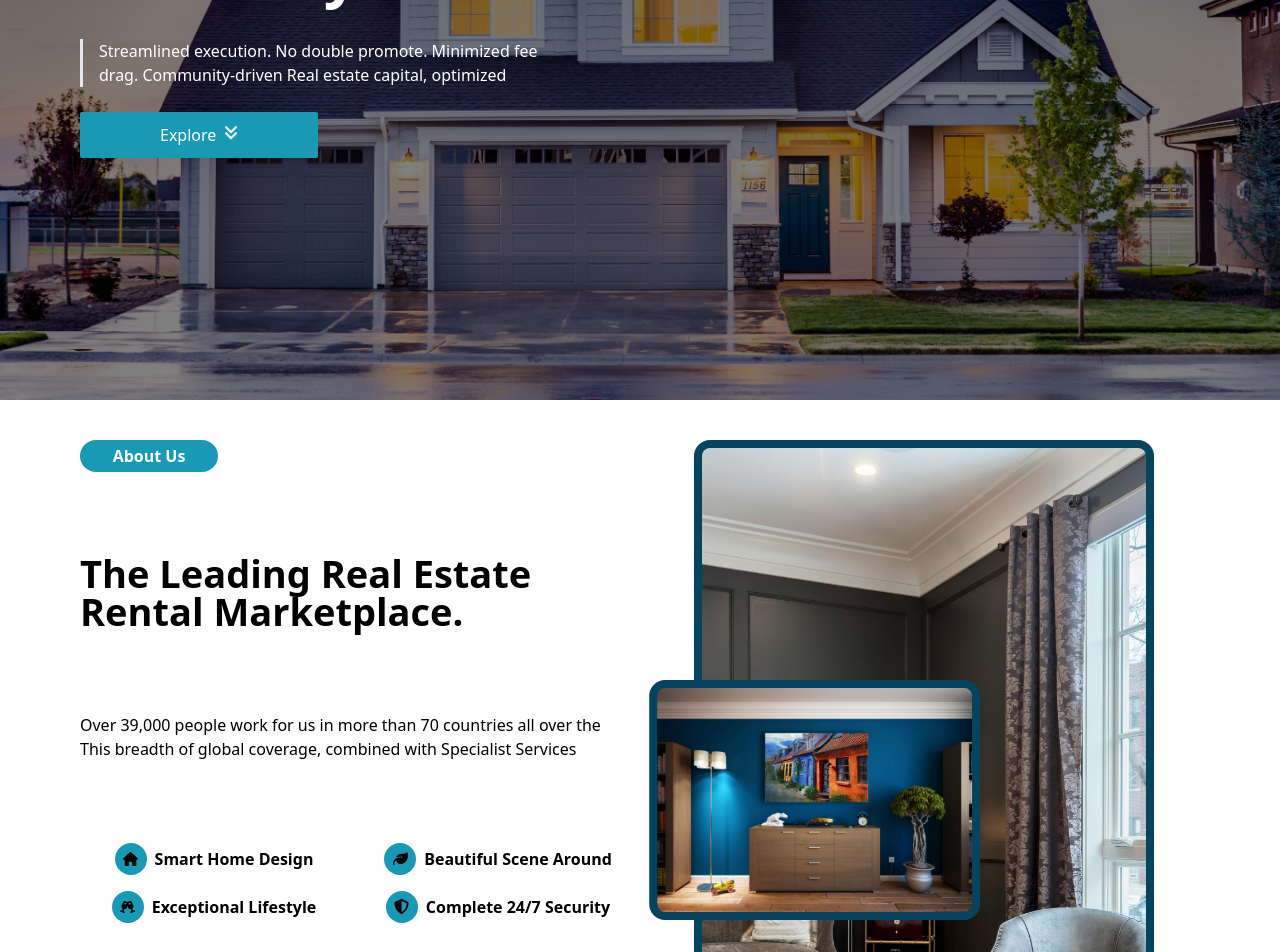
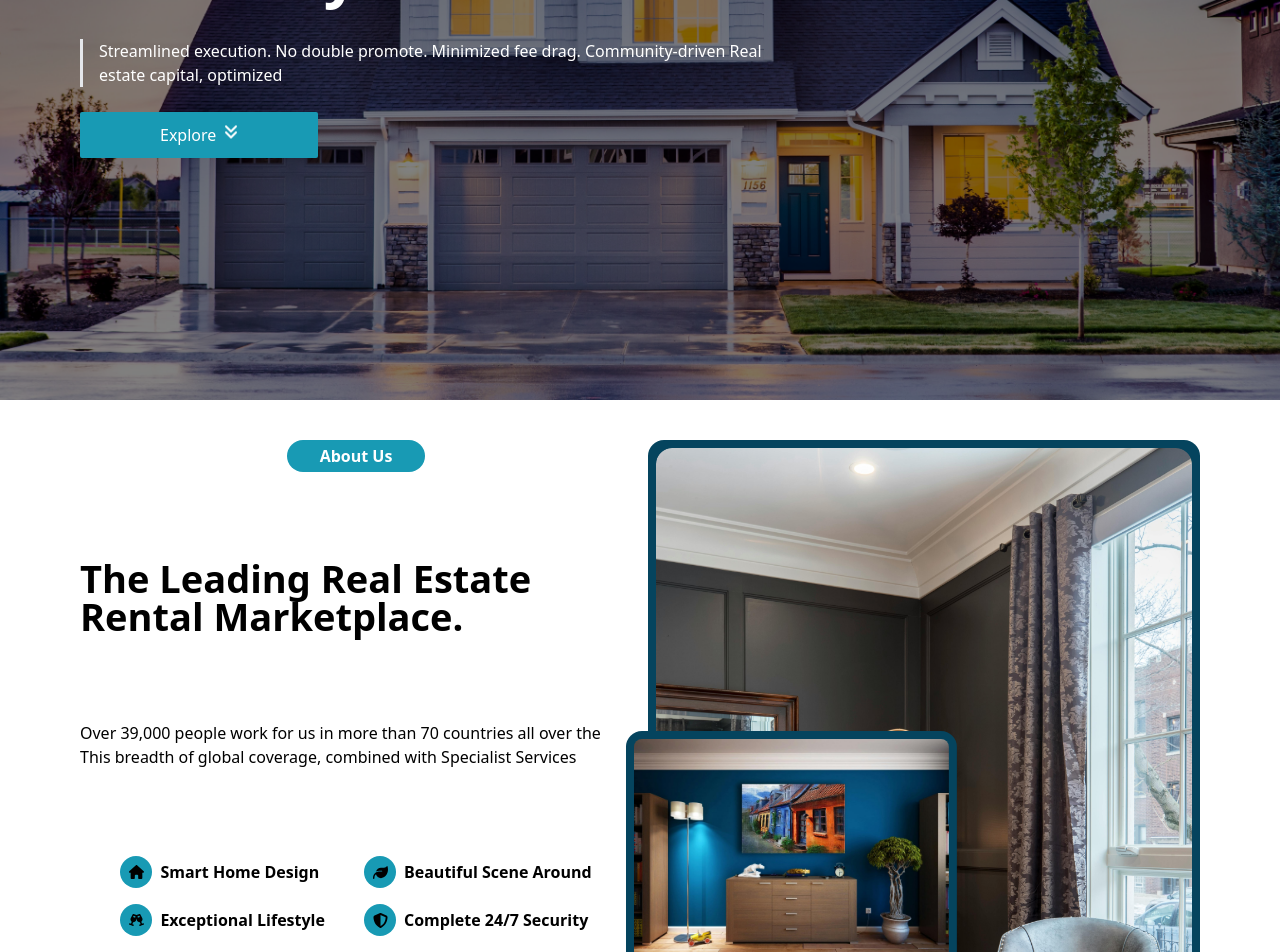
Before and after one commit to wajid-shaikh/WashRealEstate, a React (Vite) app in the folder client/: page / in a window 1280 px wide. Shown: the part 400-1352 px from the top of the page. Built offline with nearby package versions, Linux system fonts and the light colour scheme.

Commit message:
compatibility updated

```diff
--- a/client/src/Components/AboutUs.jsx
+++ b/client/src/Components/AboutUs.jsx
@@ -7,7 +7,7 @@ const AboutUs = () => {
   return (
     <>
       <div className="grid grid-cols-1 md:grid-cols-2 lg:grid-cols-2 xl:grid-cols-2 gap-4 w-full h-4/5 relative">
-        <div className=" h-screen grid grid-cols-1 font-sans content-between">
+        <div className=" grid grid-cols-1 gap-y-10 font-sans content-between justify-items-center">
           <div className=" font-semibold text-base w-1/2 md:w-1/4 lg:w-1/4 xl:w-1/4 py-1 rounded-2xl bg-[#189AB4] text-center text-white">
             {AboutSection.aboutUs}
           </div>
@@ -15,7 +15,7 @@ const AboutUs = () => {
             {AboutSection.aboutUsHeading}
           </div>
           <div className="">{AboutSection.aboutUsDescription}</div>
-          <div className="grid grid-cols-2 gap-4 justify-items-center">
+          <div className="grid grid-cols-1 md:grid-cols-2 lg:grid-cols-2 xl:grid-cols-2 gap-4 ">
             {AboutSection.aboutUsIconHeading.map((item) => (
               <div className=" flex items-center" key={item.id}>
                 <div className=" bg-[#189AB4] h-8 w-8 rounded-full flex justify-center items-center">
@@ -38,33 +38,36 @@ const AboutUs = () => {
             {/* </Link> */}
           </div>
         </div>
-        <div className=" h-screen">
-          <div className="bg-[#05445E] rounded-2xl relative">
-            <img
-              src={AboutSection.bgImage1}
-              className=" p-2 w-5/6 object-cover rounded-2xl bg-[#05445E] transition-all ease-in-out duration-300 hover:bg-[#E66912] "
-              alt=""
-              style={{
-                height: "100vh",
-                overflow: "hidden",
-                position: "absolute",
-                top: "50%",
-                left: "50%",
-                transform: "translate(-50%, 0)",
-              }}
-            />
+        <div className="">
+          <div className="bg-[#05445E] rounded-2xl relative p-2 ">
+            <div className="overflow-hidden inline-block w-full rounded-2xl">
+              <img
+                src={AboutSection.bgImage1}
+                className="  w-full object-cover rounded-2xl bg-[#05445E] transition-all ease-in-out duration-300 hover:bg-[#E66912] md:h-[100vh] lg:h-[100vh] xl:h-[100vh] hover:scale-125 "
+                alt=""
+                // style={{
+                //   height: "100vh",
+                //   overflow: "hidden",
+                //   position: "absolute",
+                //   top: "50%",
+                //   left: "50%",
+                //   transform: "translate(-50%, 0)",
+                // }}
+              />
+            </div>
             <img
               src={AboutSection.bgImage2}
-              className=" p-2 w-3/5 object-cover rounded-2xl bg-[#05445E] transition-all ease-in-out duration-300 hover:bg-[#E66912]"
+              className=" p-2 w-3/5 object-cover rounded-2xl bg-[#05445E] transition-all ease-in-out duration-300 hover:bg-[#E66912] md:h-[30vh] lg:h-[30vh] xl:h-[30vh]  overflow-hidden absolute top-[50%] left-[50%] transform -translate-x-[90%]
+              -translate-y-[50%] md:-translate-x-[90%] lg:-translate-x-[90%] xl:-translate-x-[90%] md:-translate-y-[50%] lg:-translate-y-[50%] xl:-translate-y-[50%]"
               alt=""
-              style={{
-                height: "30vh",
-                overflow: "hidden",
-                position: "absolute",
-                top: "50%",
-                left: "50%",
-                transform: "translate(-83%, 100%)",
-              }}
+              // style={{
+              //   height: "30vh",
+              //   overflow: "hidden",
+              //   position: "absolute",
+              //   top: "50%",
+              //   left: "50%",
+              //   transform: "translate(-83%, 100%)",
+              // }}
             />
           </div>
         </div>
--- a/client/src/Components/Aminities.jsx
+++ b/client/src/Components/Aminities.jsx
@@ -4,24 +4,24 @@ import { OurAminitiesSection } from "../Constants";
 const Aminities = () => {
   return (
     <>
-      <div className=" h-screen grid grid-cols-1 content-between justify-items-center font-sans mx-20">
+      <div className=" grid grid-cols-1 gap-y-10 content-between justify-items-center font-sans mx-5 md:mx-20 lg:mx-20 xl:mx-20">
         <div className=" font-semibold text-base w-32 py-1 px-3 rounded-2xl bg-[#05445E] text-center text-white">
           {OurAminitiesSection.ourAminities}
         </div>
         <div className="font-extrabold text-[45px] text-[#05445E]">
           {OurAminitiesSection.ourAminitiesHeading}
         </div>
-        <div className=" grid grid-cols-4 gap-x-4 gap-y-7">
+        <div className=" grid grid-cols-2 md:grid-cols-4  lg:grid-cols-4 xl:grid-cols-4 gap-x-4 gap-y-7 md:gap-x-10 lg:gap-x-10 xl:gap-x-10 md:gap-y-12 lg:gap-y-12 xl:gap-y-12">
           {OurAminitiesSection.ourAminitiesIconHeading.map((item) => (
             <div
-              className=" grid grid-cols-1 justify-items-center bg-white hover:bg-[#05445E] hover:text-white pt-6 px-1 h-52 rounded-2xl shadow-2xl transition-all ease-in-out duration-300"
+              className=" grid grid-cols-1 justify-items-center bg-white hover:bg-[#05445E] hover:text-white pt-6 px-1  rounded-2xl shadow-2xl transition-all ease-in-out duration-300 h-44 md:h-52 lg:h-52 xl:h-52  w-44 md:w-52 lg:w-52 xl:w-52"
               key={item.id}
               style={{ position: "relative" }}
             >
               <div className=" bg-white h-24 w-24 rounded-full flex justify-center items-center shadow-2xl">
                 <img src={item.icon} alt="" width={35} />
               </div>
-              <div className=" font-bold text-2xl px-12 pb-6">
+              <div className=" font-bold  px-2 md:text-2xl  lg:text-2xl xl:text-2xl pb-6">
                 {item.textName}
               </div>
 
--- a/client/src/Components/Home.jsx
+++ b/client/src/Components/Home.jsx
@@ -38,22 +38,21 @@ const Home = () => {
           style={containerStyle}
           className={`bg-cover bg-no-repeat bg-bottom filter brightness-50 w-full absolute top-0 -z-[1] h-screen`}
         ></div>
-        <div className=" mx-10 md:mx-20 lg:mx-20 xl:mx-20 absolute top-1/2 transform -translate-y-1/2">
+        <div className=" mx-5 md:mx-20 lg:mx-20 xl:mx-20 absolute top-1/2 transform -translate-y-1/2">
           <div className=" font-sans font-bold flex items-baseline text-[20px]">
             <FontAwesomeIcon icon={faHouse} className=" text-white" />
             <div className=" px-5 text-white">{HomeSection.HomeTitleText}</div>
           </div>
-          <div className="font-sans font-extrabold text-[60px] text-white w-[400px] md:w-[550px] lg:w-[600px] xl:w-[700px]  leading-none">
+          <div className="font-sans font-extrabold text-[60px] text-white w-auto md:w-[550px] lg:w-[600px] xl:w-[700px]  leading-none">
             {HomeSection.HomeBodyText}
           </div>
-          <div className="font-sans text-white mt-9 w-[500px] grid grid-cols-1 divide-x-[3px]">
+          <div className="font-sans text-white mt-9 w-auto md:w-[500px] lg:w-[600px] xl:w-[700px] grid grid-cols-1 divide-x-[3px]">
             <div className="  rounded-2xl "></div>
             <div className=" px-4 w-[350px] md:w-full lg:w-full xl:w-full">
-              {" "}
               {HomeSection.HomeDescription}
             </div>
           </div>
-          <div className=" mt-9">
+          <div className=" mt-9 text-center md:text-left lg:text-left xl:text-left">
             <Link
               to={"/property"}
               className=" bg-[#189AB4] text-white px-20 py-3 rounded-sm"
@@ -69,7 +68,7 @@ const Home = () => {
       </section>
       <section
         id="aboutus"
-        className="mx-10 md:mx-20 lg:mx-20 xl:mx-20 py-10 flex items-center"
+        className="mx-5 md:mx-20 lg:mx-20 xl:mx-20 py-10 flex items-center"
       >
         <AboutUs />
       </section>
--- a/client/src/Components/Navbar.jsx
+++ b/client/src/Components/Navbar.jsx
@@ -47,7 +47,7 @@ const Navbar = () => {
         scrolled || isPropertyPage() ? "bg-[#05445E]" : "bg-transparent"
       }`}
     >
-      <div className=" flex justify-between mx-10 md:mx-20 lg:mx-20 xl:mx-20 flex-grow">
+      <div className=" flex justify-between mx-5 md:mx-20 lg:mx-20 xl:mx-20 flex-grow">
         {/* Left side with an icon */}
         <div className="flex items-start md:items-center lg:items-center xl:items-center md:space-x-2 lg:space-x-2 xl:space-x-2">
           {/* <img src="icon.png" alt="" className="h-8 w-8" /> */}
--- a/client/src/Components/OurServices.jsx
+++ b/client/src/Components/OurServices.jsx
@@ -4,15 +4,15 @@ import { OurServiceSection } from "../Constants";
 const OurServices = () => {
   return (
     <>
-      <div className=" h-screen grid grid-cols-1 content-between justify-items-center font-sans mx-20">
+      <div className=" grid grid-cols-1 gap-y-10 content-between justify-items-center font-sans mx-5 md:mx-20 lg:mx-20 xl:mx-20">
         <div className=" font-semibold text-base w-32 py-1 px-3 rounded-2xl bg-white text-center">
           {OurServiceSection.ourService}
         </div>
 
-        <div className="font-extrabold text-[45px] text-white">
+        <div className="font-extrabold text-[40px] md:text-[45px] lg:text-[45px] xl:text-[45px] text-white">
           {OurServiceSection.ourServiceHeading}
         </div>
-        <div className=" grid grid-cols-3 gap-4">
+        <div className=" grid grid-cols-1 md:grid-cols-3  lg:grid-cols-3 xl:grid-cols-3 gap-4">
           {OurServiceSection.ourServiceIconHeading.map((item) => (
             <div
               className=" grid grid-cols-1 justify-items-center bg-white pt-10 h-96 content-between rounded-t-2xl"
```
